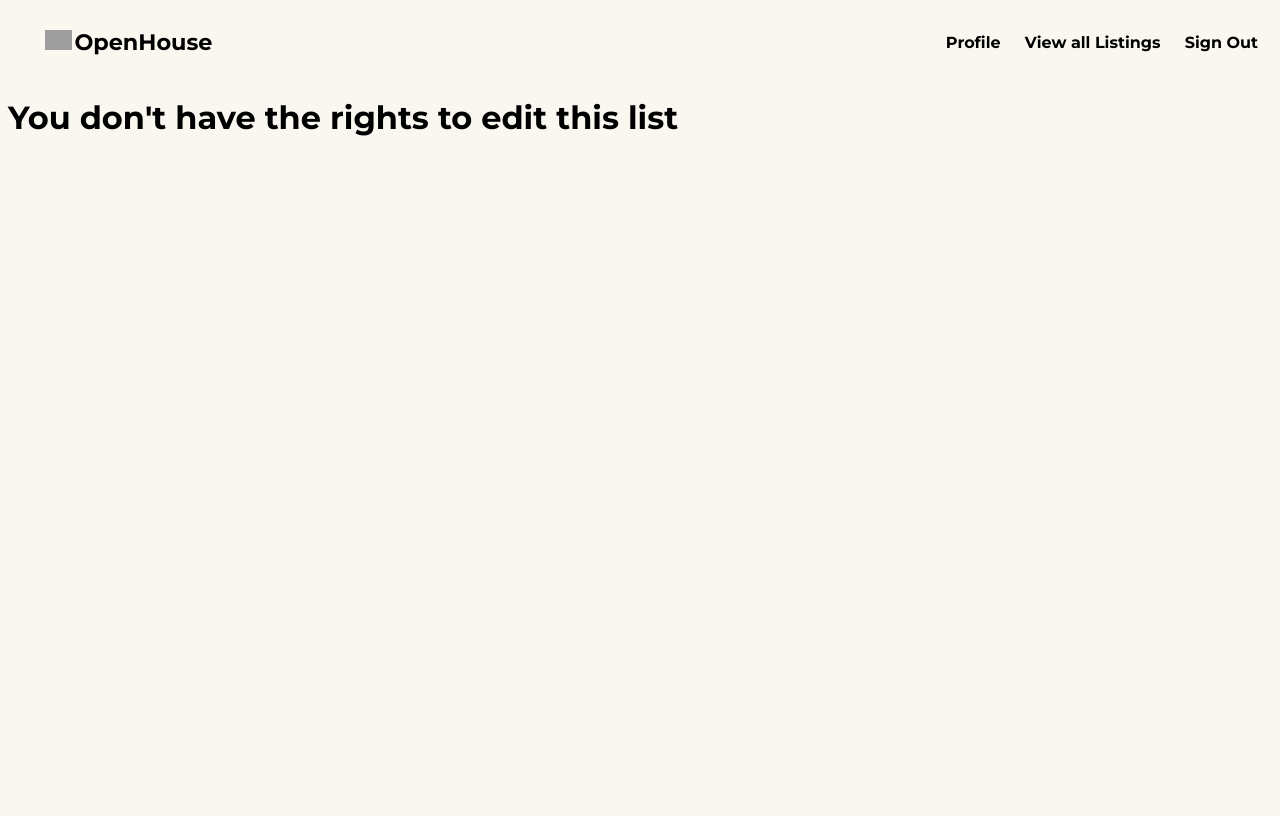
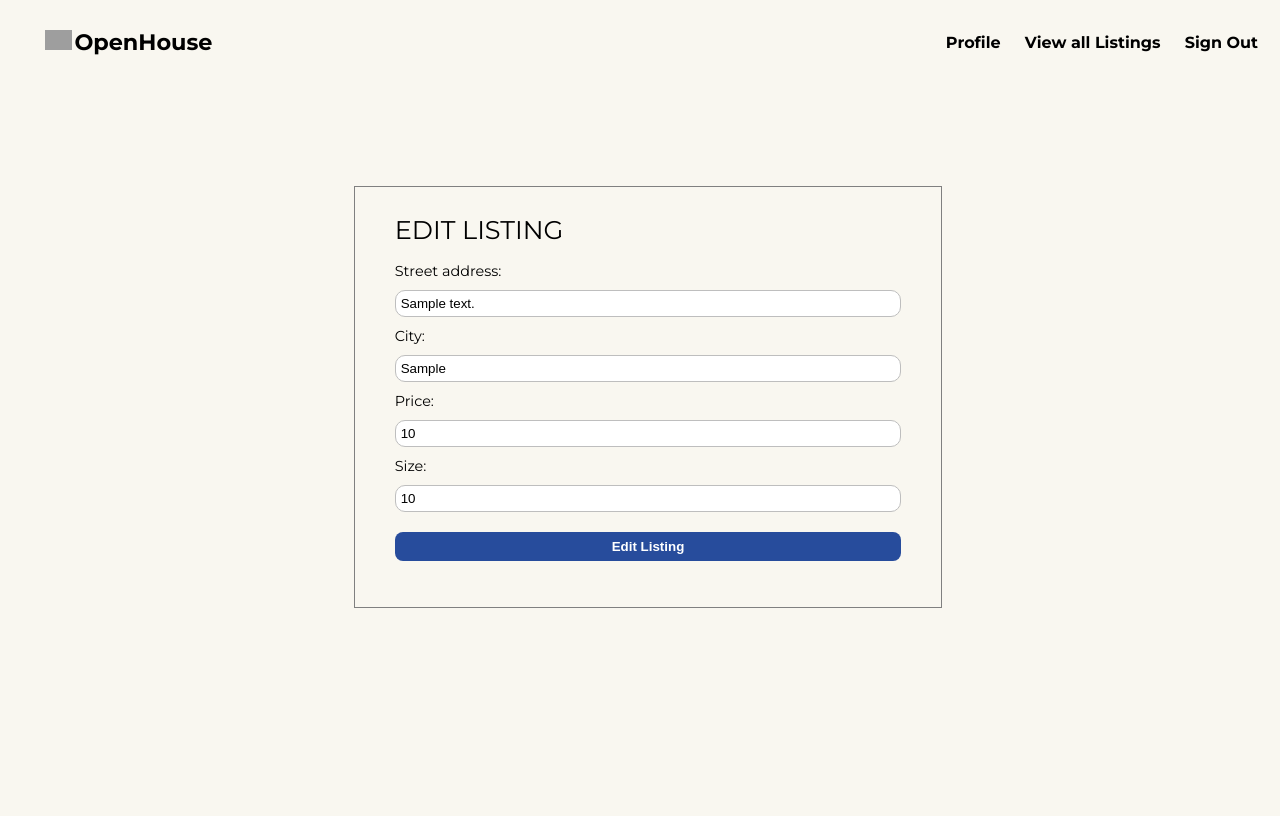
Before and after one commit to oklyz/men-stack-session-athu, a Node server app: page /listings/600000000000000000000001/edit in a window 1280 px wide. Run offline with Node 20, Linux system fonts and the light colour scheme; a user stored in the database is signed in; tables that the repository leaves empty hold one stand-in row (values such as "Sample post"); some libraries are stand-ins or nearby versions; grey boxes are pictures that could not be loaded.

Commit message:
just upload

```diff
--- a/views/listings/edit.ejs
+++ b/views/listings/edit.ejs
@@ -1,28 +1,36 @@
-<%- include("../partials/_nav") %>
-
-<% if(listing.owner._id.equals(user._id)) { %> <%= listing.owner.username %> list
-  <h1>Edit <%= listing.owner.username %> list</h1>
-  <form action="/listings/<%= listing._id %>/?_method=PUT" method="POST">
-
-  <label for="streetAddress">Street Address</label>
-  <input type="text" name="streetAddress" id="streetAddress" value="<%= listing.streetAddress %>">
-  <br>
-
-  <label for="city">City:</label>
-  <input type="text" name="city" id="city" value="<%= listing.city %>">
-
-  <br>
-
-  <label for="price">Prrice</label>
-  <input type="number" name="price" id="price" min="0" value="<%= listing.price %>">
-  <br>
-
-  <label for="size">Size</label>
-  <input type="number" name="size" id="size" min="0" value="<%= listing.Size %>">
-  <br>
-
-  <button type="submit">Add Listing</button>
-  </form>
-<% } else { %>
-<h1>You don't have the rights to edit this list </h1>
-<% } %>
+<body>
+  <%- include('../partials/_nav.ejs') %>
+  <div class="new-container">
+    <div class="new-form-container">
+      <h1>Edit listing</h1>
+      <form action="/listings/<%= listing._id %>?_method=PUT" method="POST">
+        <label for="streetAddress">Street address:</label>
+        <input
+          type="text"
+          name="streetAddress"
+          id="street"
+          value="<%= listing.streetAddress %>"
+        />
+        <label for="city">City:</label>
+        <input type="text" name="city" id="city" value="<%= listing.city %>" />
+        <label for="price">Price:</label>
+        <input
+          type="number"
+          name="price"
+          id="price"
+          value="<%= listing.price %>"
+          min="0"
+        />
+        <label for="size">Size:</label>
+        <input
+          type="number"
+          name="size"
+          id="size"
+          value="<%= listing.size %>"
+          min="0"
+        />
+        <button type="submit">Edit Listing</button>
+      </form>
+    </div>
+  </div>
+</body>
--- a/views/listings/show.ejs
+++ b/views/listings/show.ejs
@@ -28,7 +28,7 @@
       </div>
       <div class="favorites-container">
         <div class="favorites-count">
-          <h2><%= listing.favoritedByUsers.length %> Favorites</h2>
+          <h2><%= listing.favriotedByUsers.length %> Favorites</h2>
         </div>
         <div class="favorite-button-container">
           <% if (userHasFavorited) { %>
```
